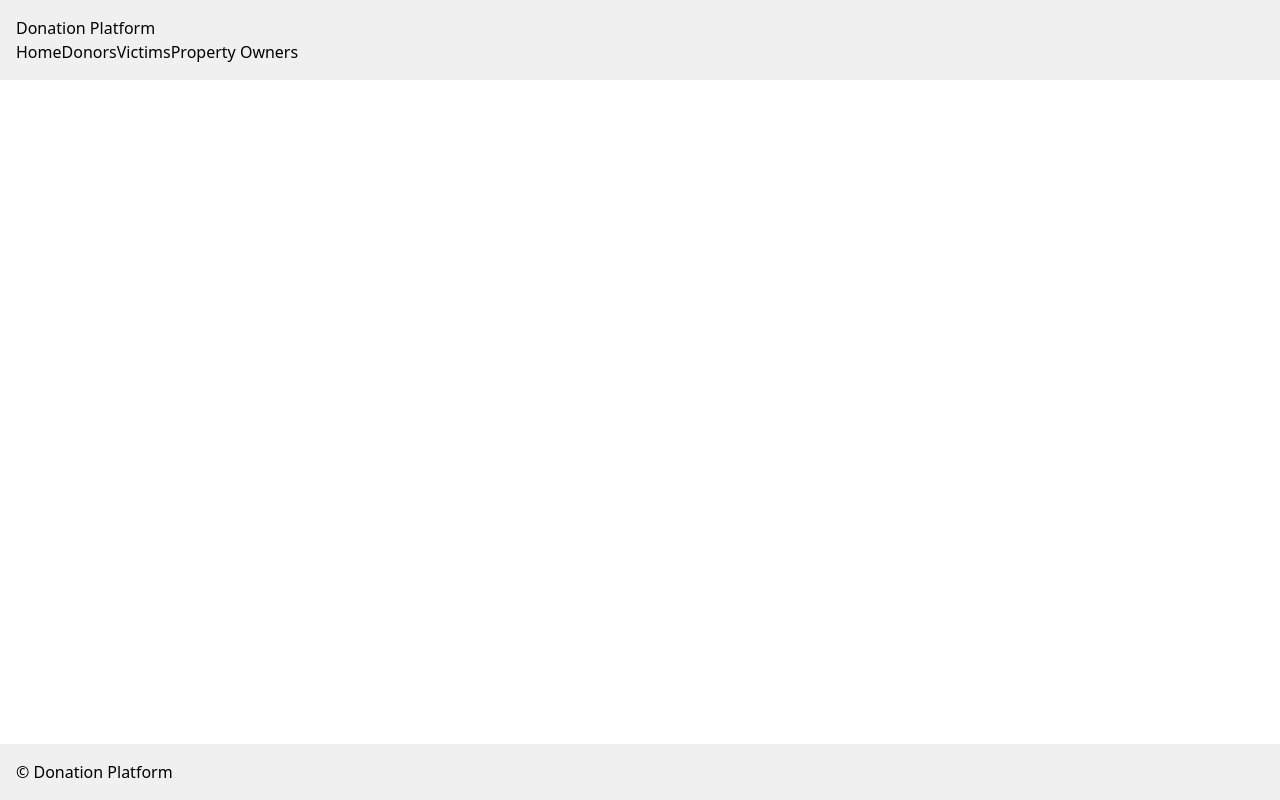
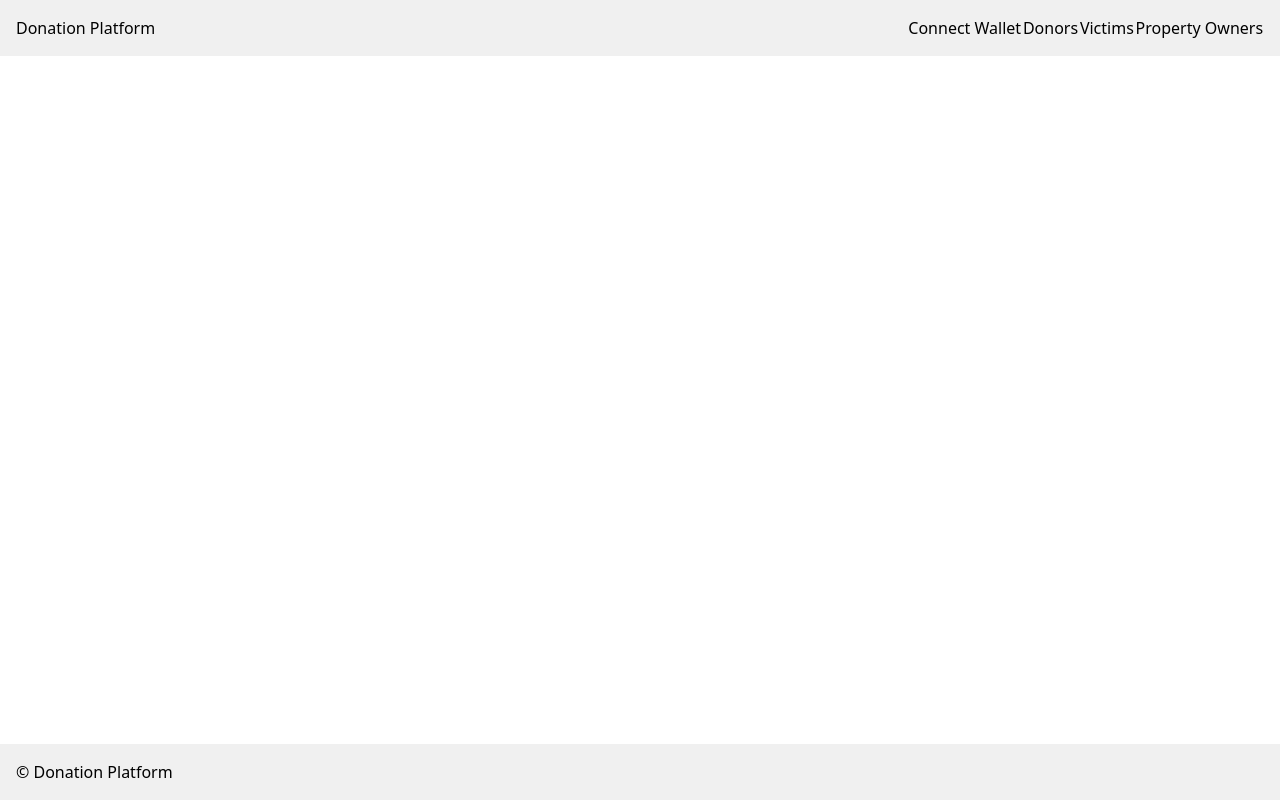
Before and after one commit to JoshuaMusyoki/real-estate, a React (Create React App) app in the folder app_real_realestate/: page / in a window 1280 px wide. Built offline with nearby package versions, Linux system fonts and the light colour scheme.

Commit message:
updates to header file

```diff
--- a/app_real_realestate/src/components/Header.js
+++ b/app_real_realestate/src/components/Header.js
@@ -1,10 +1,10 @@
 
-const Header =() =>{
+const Header = () =>{
     return(
-        <header style={{position: 'fixed', top: 0, left: 0, width: '100%', padding: '1rem', backgroundColor: '#f0f0f0' }}>
-            <h1>Donation Platform</h1>
-            <nav>
-                <a href="/">Home</a>
+        <header style={{position: 'fixed', top: 0, left: 0, width: '100%', padding: '1rem', backgroundColor: '#f0f0f0', display: 'flex', gap: '60%' }}>
+            <h1 style={{width: '200px'}} >Donation Platform</h1>
+            <nav style={{display: 'flex', justifyContent: 'space-around', width: '500px'}}>
+                <a style={{}} href="/">Connect Wallet</a>
                 <a href="/donors">Donors</a>
                 <a href="/victims">Victims</a>
                 <a href="/property-owners">Property Owners</a>
```
